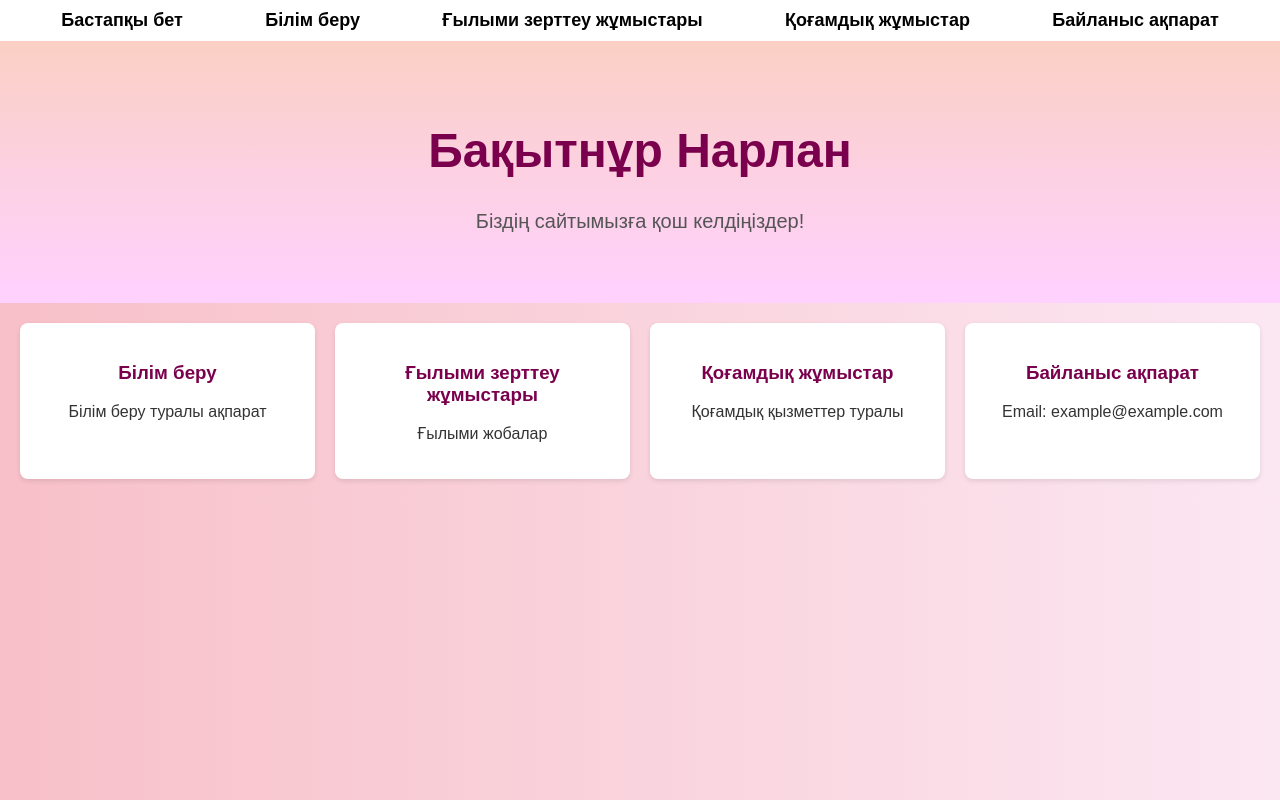
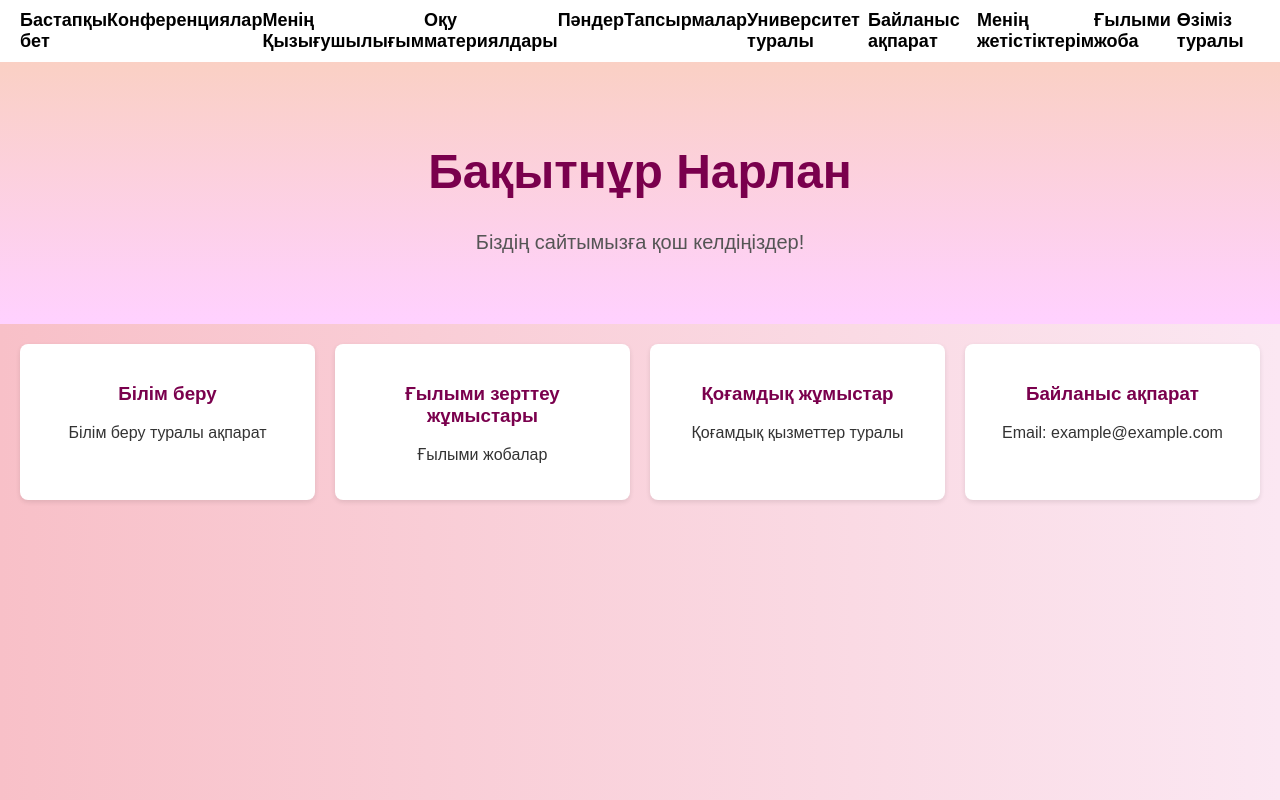
Before and after one commit to narlan1016/my-wix-site-1, a plain HTML site: page index.html in a window 1280 px wide. Drawn offline with Linux system fonts and the light colour scheme.

Commit message:
Update index.html

```diff
--- a/index.html
+++ b/index.html
@@ -1,5 +1,5 @@
 <!DOCTYPE html>
-<html lang="en">
+<html lang="kk">
 <head>
     <meta charset="UTF-8">
     <meta name="viewport" content="width=device-width, initial-scale=1.0">
@@ -75,11 +75,17 @@
 
     <!-- 导航栏 -->
     <nav>
-        <a href="#home">Бастапқы бет</a>
-        <a href="#education">Білім беру</a>
-        <a href="#research">Ғылыми зерттеу жұмыстары</a>
-        <a href="#social">Қоғамдық жұмыстар</a>
-        <a href="#contact">Байланыс ақпарат</a>
+        <a href="Бастапқы бет _ My Site 8.html">Бастапқы бет</a>
+        <a href="Конференциялар _ My Site 8.html">Конференциялар</a>
+        <a href="Менің Қызығушылығым _ My Site 8.html">Менің Қызығушылығым</a>
+        <a href="Оқу материялдары _ My Site 8.html">Оқу материялдары</a>
+        <a href="Пәндер _ My Site 8.html">Пәндер</a>
+        <a href="Тапсырмалар _ My Site 8.html">Тапсырмалар</a>
+        <a href="Униаерситет туралы _ My Site 8.html">Университет туралы</a>
+        <a href="байланыс ақпараты _ My Site 8.html">Байланыс ақпарат</a>
+        <a href="менің жетістіктерім _ My Site 8.html">Менің жетістіктерім</a>
+        <a href="Ғылыми жоба _ My Site 8.html">Ғылыми жоба</a>
+        <a href="өзіміз туралы _ My Site 8.html">Өзіміз туралы</a>
     </nav>
 
     <!-- 头部内容 -->
```
